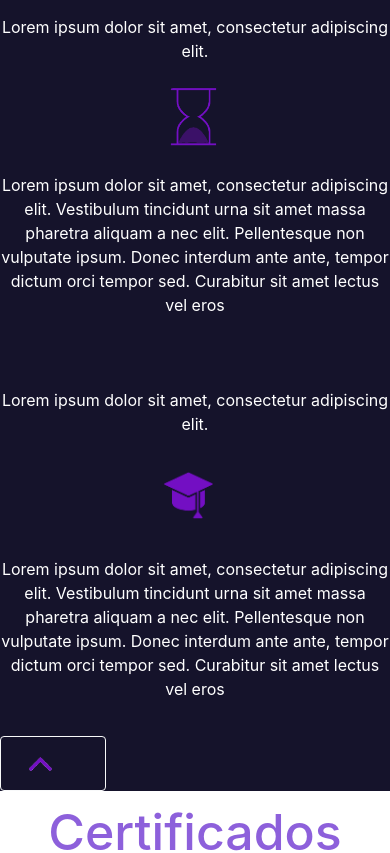
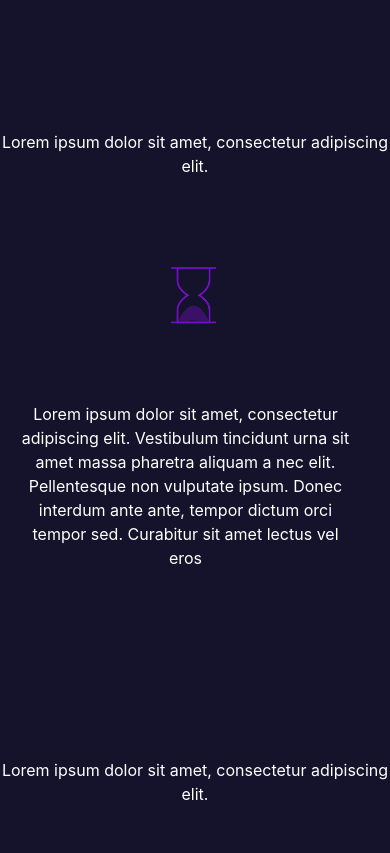
Before and after one commit to milenaa052/portifolio-dev, a Nuxt app: page / in a window 390 px wide. Shown: the part 2880-3733 px from the top of the page. Built offline with nearby package versions, Linux system fonts and the light colour scheme.

Commit message:
arrumando mobile

```diff
--- a/components/Experiencia.vue
+++ b/components/Experiencia.vue
@@ -5,26 +5,26 @@
         </div>
 
         <div class="wrapper">
-            <div id="titulo">
+            <div class="titulo">
                 <p>Lorem ipsum dolor sit amet, consectetur adipiscing elit.</p>
             </div>
 
             <img src="../static/maleta.png" alt="">
 
-            <div id="descricao">
+            <div class="descricao">
                 <p>Lorem ipsum dolor sit amet, consectetur adipiscing elit. Vestibulum tincidunt urna sit amet massa pharetra aliquam a nec elit.
                         Pellentesque non vulputate ipsum. Donec interdum ante ante, tempor dictum orci tempor sed. Curabitur sit amet lectus vel eros</p>
             </div>
         </div>
 
         <div class="wrapper">
-            <div id="titulo">
+            <div class="titulo">
                 <p>Lorem ipsum dolor sit amet, consectetur adipiscing elit.</p>
             </div>
 
             <img src="../static/maleta.png" alt="">
 
-            <div id="descricao">
+            <div class="descricao">
                 <p>Lorem ipsum dolor sit amet, consectetur adipiscing elit. Vestibulum tincidunt urna sit amet massa pharetra aliquam a nec elit.
                         Pellentesque non vulputate ipsum. Donec interdum ante ante, tempor dictum orci tempor sed. Curabitur sit amet lectus vel eros</p>
             </div>
@@ -75,7 +75,7 @@ h1{
     grid-auto-rows: minmax(200px, auto);
 }
 
-#titulo{
+.titulo{
     display: flex;
     margin-left: auto;
     margin-right: auto;
@@ -88,7 +88,7 @@ img {
     margin: auto;
 }
 
-#descricao {
+.descricao {
     display: flex;
     margin-left: auto;
     margin-right: 10%;
@@ -106,4 +106,40 @@ img {
     border-color: #8d60db;
 }
 
+@media screen and (max-width: 760px){
+    .wrapper {
+    display: grid;
+    grid-template-columns: repeat(auto-fit, minmax(200px, 1fr));
+    margin-top: 1%;
+    }
+
+    .item {
+    display: flex;
+    flex-direction: column;
+    align-items: center;
+    }
+
+    .titulo {
+    margin-top: 140px;
+    text-align: center;
+    }
+
+    img {
+    width: 60%;
+    max-width: 80px;
+    display: block;
+    align-items: center;
+    }
+
+    .descricao {
+    text-align: center;
+    margin-left: 20px;
+    }
+}
+
+@media screen and (min-width: 768px){
+  .titulo{
+    margin-left: 20px;
+  }
+}
 </style>
--- a/components/Formacao.vue
+++ b/components/Formacao.vue
@@ -5,7 +5,7 @@
       </div>
 
       <div class="wrapper">
-        <div class="item">
+
           <div class="titulo">
             <p>Lorem ipsum dolor sit amet, consectetur adipiscing elit.</p>
           </div>
@@ -17,7 +17,7 @@
           </div>
       </div>
 
-        <div class="item">
+      <div class="wrapper">
           <div class="titulo">
             <p>Lorem ipsum dolor sit amet, consectetur adipiscing elit.</p>
           </div>
@@ -26,7 +26,6 @@
 
           <div class="descricao">
             <p>Lorem ipsum dolor sit amet, consectetur adipiscing elit. Vestibulum tincidunt urna sit amet massa pharetra aliquam a nec elit. Pellentesque non vulputate ipsum. Donec interdum ante ante, tempor dictum orci tempor sed. Curabitur sit amet lectus vel eros</p>
-          </div>
           </div>
       </div>
 
@@ -61,35 +60,32 @@ h1 {
     padding-top: 5%;
 }
 
-.wrapper {
-  display: grid;
-  grid-template-columns: repeat(auto-fit, minmax(300px, 1fr));
-  grid-gap: 30px;
+.wrapper{
     margin-top: 5%;
     padding-bottom: 5%;
+    display: grid;
+    grid-template-columns: repeat(3, 1fr);
+    grid-auto-rows: minmax(200px, auto);
 }
 
-.item {
+.titulo{
     display: flex;
-  flex-direction: column;
+    margin-left: auto;
+    margin-right: auto;
     align-items: center;
 }
 
-.titulo {
-  margin-top: 25px;
-  text-align: center;
-}
-
 img {
-  width: 60%;
-  max-width: 80px;
+    width: 25%;
     display: block;
-  align-items: center;
+    margin: auto;
 }
 
 .descricao {
-  margin-top: 20px;
-  text-align: center;
+    display: flex;
+    margin-left: auto;
+    margin-right: 10%;
+    align-items: center;
 }
 
 .botao{
@@ -107,4 +103,42 @@ img {
   height: 100%;
   object-fit: contain;
 }
+
+
+@media screen and (max-width: 760px){
+  .wrapper {
+    display: grid;
+    grid-template-columns: repeat(auto-fit, minmax(200px, 1fr));
+    margin-top: 1%;
+  }
+
+  .item {
+    display: flex;
+    flex-direction: column;
+    align-items: center;
+  }
+
+  .titulo {
+    margin-top: 140px;
+    text-align: center;
+  }
+
+  img {
+    width: 60%;
+    max-width: 80px;
+    display: block;
+    align-items: center;
+  }
+
+  .descricao {
+    text-align: center;
+    margin-left: 20px;
+  }
+}
+
+@media screen and (min-width: 768px){
+  .titulo{
+    margin-left: 20px;
+  }
+}
 </style>
```
Lines whose indentation alone changed are shown as unchanged.
